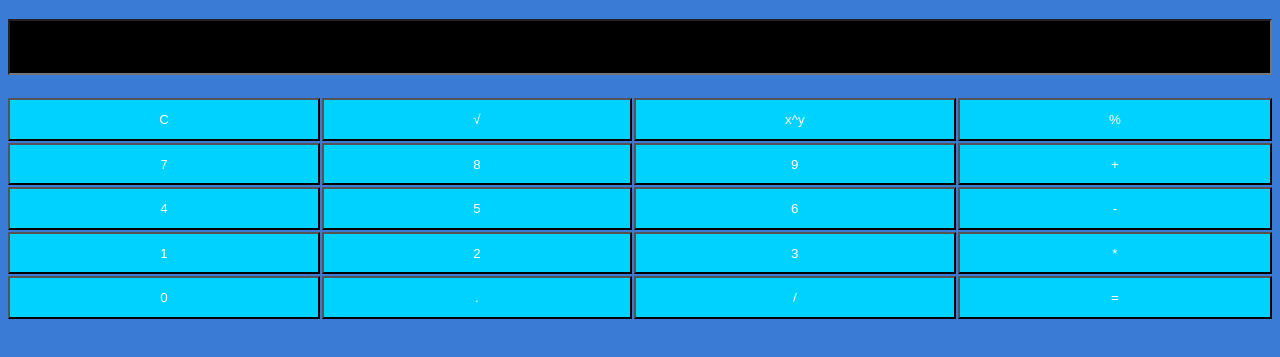
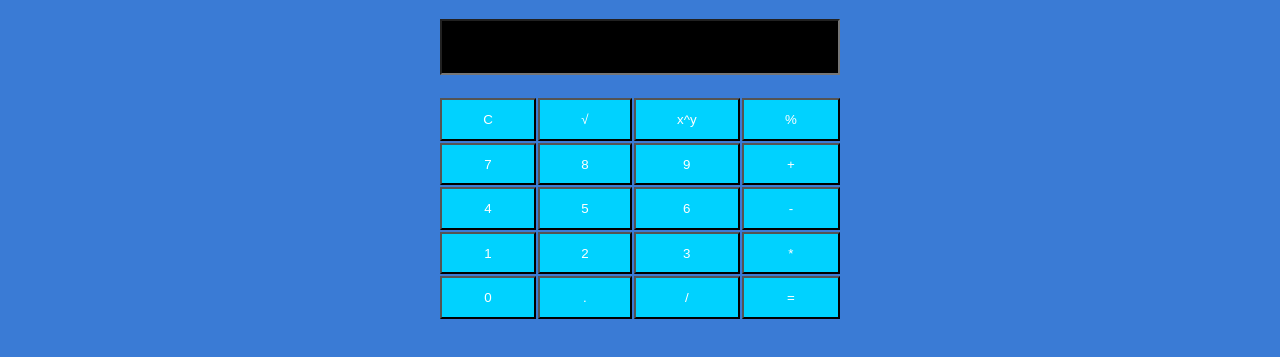
Before and after one commit to KarabetJazmahji/CalculatorJS, a plain HTML site: page index.html in a window 1280 px wide. Shown: the part 61-418 px from the top of the page. Drawn offline with nearby package versions, Linux system fonts and the light colour scheme.

Commit message:
final commit

```diff
--- a/style.css
+++ b/style.css
@@ -3,7 +3,7 @@ body{
 }
 
 .container{
-    width: 400pxx;
+    width: 400px;
     height: 300px;
     display: grid;
     grid-template-areas: 'input input input input'
```
